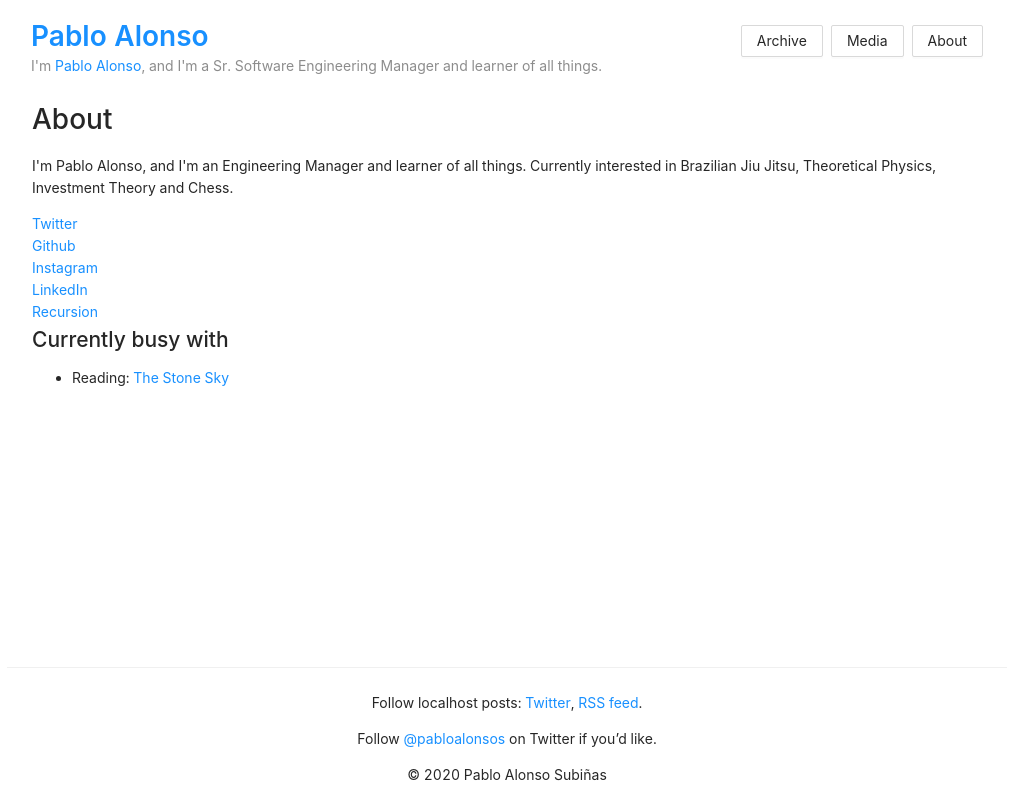
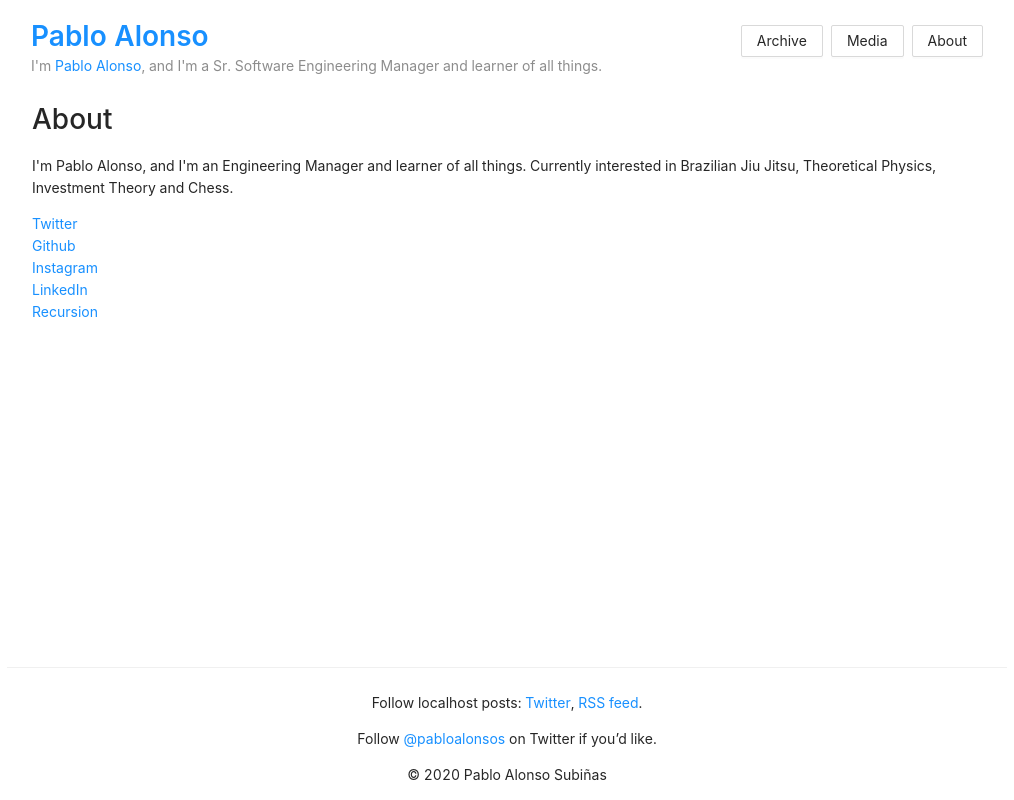
Before and after one commit to pabloalonsos/pabloalonsos.github.io, a React (Create React App) app: page /media in a window 1280 px wide. Both pictures are taken after a click on the button "About". Shown: the whole page, without its empty margins (133-1147 px from the left). Built offline with nearby package versions, Linux system fonts and the light colour scheme; a small style sheet from the web is missing.

Commit message:
cleaned about and media pages

```diff
--- a/src/containers/about.container.tsx
+++ b/src/containers/about.container.tsx
@@ -14,10 +14,6 @@ function About() {
       <a href="https://linkedin.com/in/pabloalonsos">LinkedIn</a>
       <br/>
       <a href="/">Recursion</a>
-      <h2>Currently busy with</h2>
-      <ul>
-        <li>Reading: <a href="https://en.wikipedia.org/wiki/The_Stone_Sky">The Stone Sky</a></li>
-      </ul>
     </>
   )
 }
--- a/src/containers/media.container.tsx
+++ b/src/containers/media.container.tsx
@@ -19,14 +19,18 @@ type Game = {
 }
 
 const books: Book[] = [
-  { name: 'The Blade Itself', author: 'Joe Abercrombie', status: Status.READING, link: '', description: ''},
+  { name: 'The Alloy of Law', author: 'Brandon Sanderson', status: Status.READING, link: '', description: ''},
+  { name: 'Piranesi', author: 'Susan C. Clarke', status: Status.COMPLETED, link: '', description: ''},
+  { name: 'The Blade Itself', author: 'Joe Abercrombie', status: Status.COMPLETED, link: '', description: ''},
   { name: 'Hyperion', author: 'Dan Simmons', status: Status.COMPLETED, link: '', description: ''},
   { name: 'The Fall of Hyperion', author: 'Dan Simmons', status: Status.COMPLETED, link: '', description: ''}
 ]
 
 const games: Game[] = [
-  { name: 'God of War', platform: 'PS4', status: Status.PLAYING, link: '', description: ''},
-  { name: 'Horizon Forbidden West', platform: 'PS5', status: Status.PLAYING, link: '', description: ''},
+  // { name: 'God of War', platform: 'PS4', status: Status.PLAYING, link: '', description: ''},
+  // { name: '', platform: 'PS4', status: Status.PLAYING, link: '', description: ''},
+  { name: 'God of War', platform: 'PS4', status: Status.COMPLETED, link: '', description: ''},
+  { name: 'Horizon Forbidden West', platform: 'PS5', status: Status.COMPLETED, link: '', description: ''},
   { name: 'Persona 5 Royal', platform: 'PS4', status: Status.ON_HOLD, link: '', description: ''},
 ]
 
```
